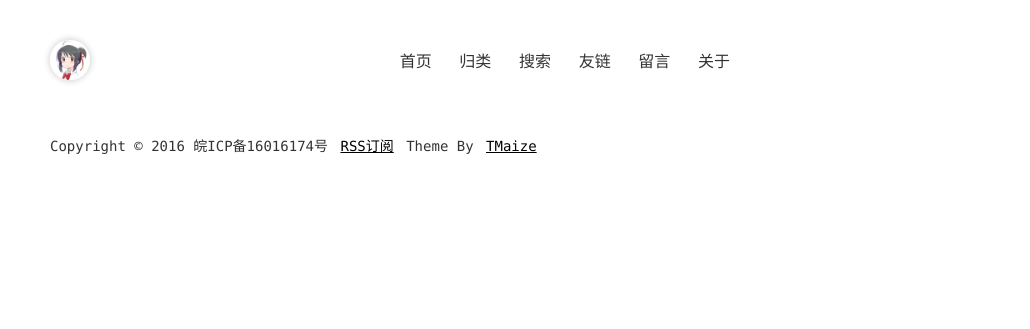
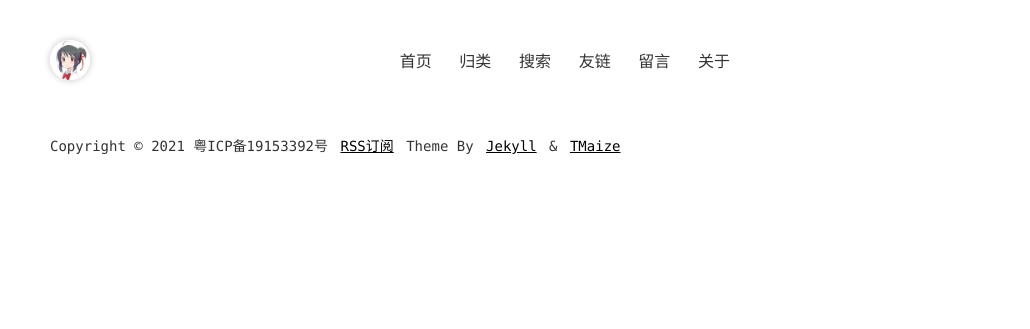
Before and after one commit to aikarma/aikarma, a Jekyll site: the page built from index.html, in a window 1280 px wide. Shown: the top 329 px of the page, without its empty margins (250-1280 px from the left). Built offline with Jekyll 4.4.1, drawn with Linux system fonts in a browser that asks for light colours.

Commit message:
#修改个人信息

```diff
--- a/_config.yml
+++ b/_config.yml
@@ -5,7 +5,7 @@ title: 智能生活 - Aikarma's homepage
 description: 专业网站托管,外贸soho,个人博客,企业网站,个性化服务,关于我的生活当中的科技智能生活,个人技术分享!-Professional website hosting, foreign trade soho, personal blog, corporate website, personalized service, about my life in the science and technology intelligent life, personal technology sharing!
 keywords: TMaize,Blog,Java,Html,JavaScript
 author: TMaize
-footerText: 'Copyright © 2016 皖ICP备16016174号'
+footerText: 'Copyright © 2021 粤ICP备19153392号'
 
 # 这些不要动
 permalink: /posts/:year/:month/:day/:title.html
--- a/_includes/footer.html
+++ b/_includes/footer.html
@@ -1,8 +1,8 @@
 <footer class="footer">
   <span>{{ site.footerText }}</span>
   <a href="{{ site.baseurl }}/static/xml/rss.xml">RSS订阅</a>
-  {%- comment %} 请保留主题来源，么么哒~ {% endcomment %}
   <span>Theme By</span>
+  <a href="http://jekyllrb.com">Jekyll</a> &
   <a href="https://github.com/TMaize/tmaize-blog">TMaize</a>
   <div class="footer-btn theme-toggler hide">
     <i class="svg-icon icon-theme-light"></i>
```
